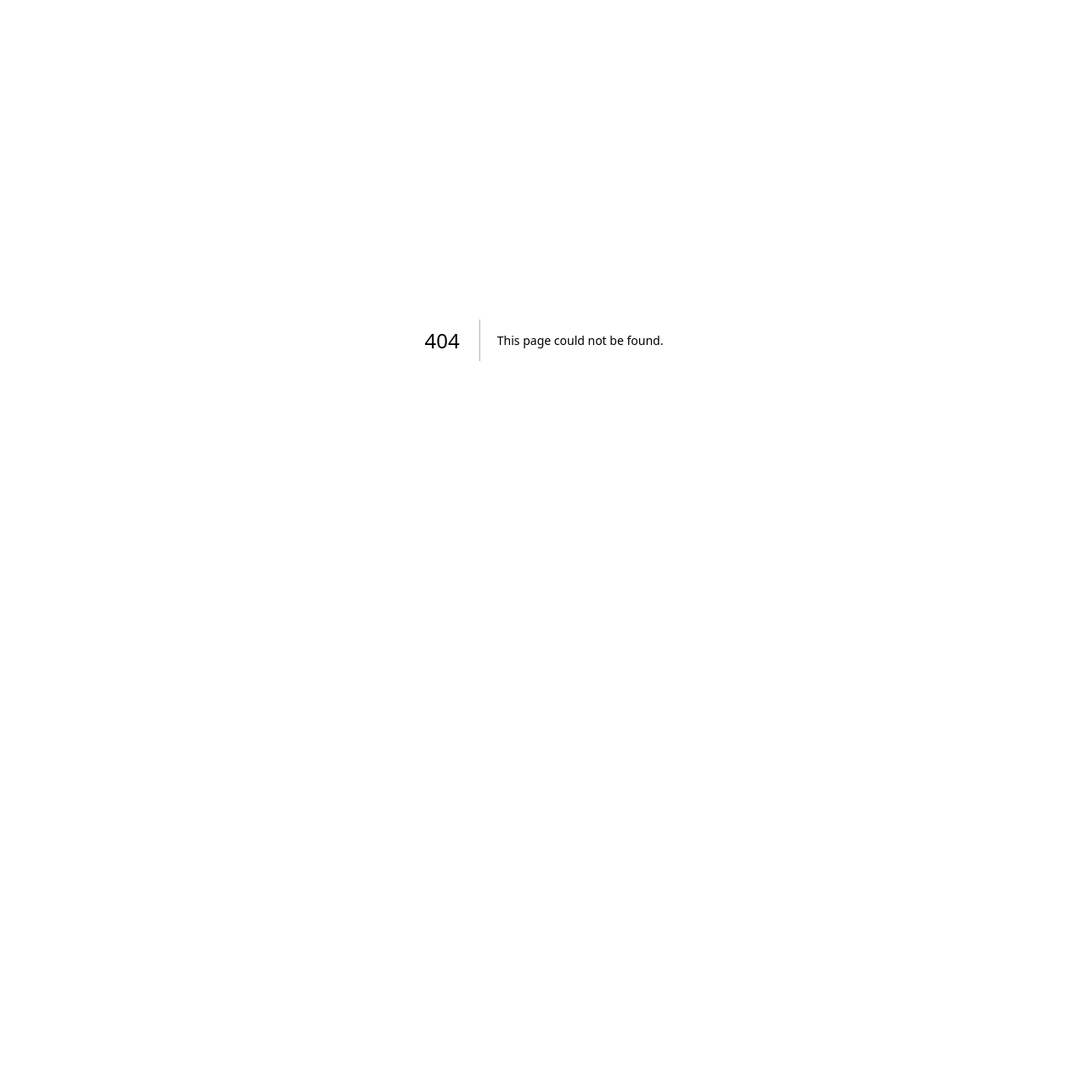
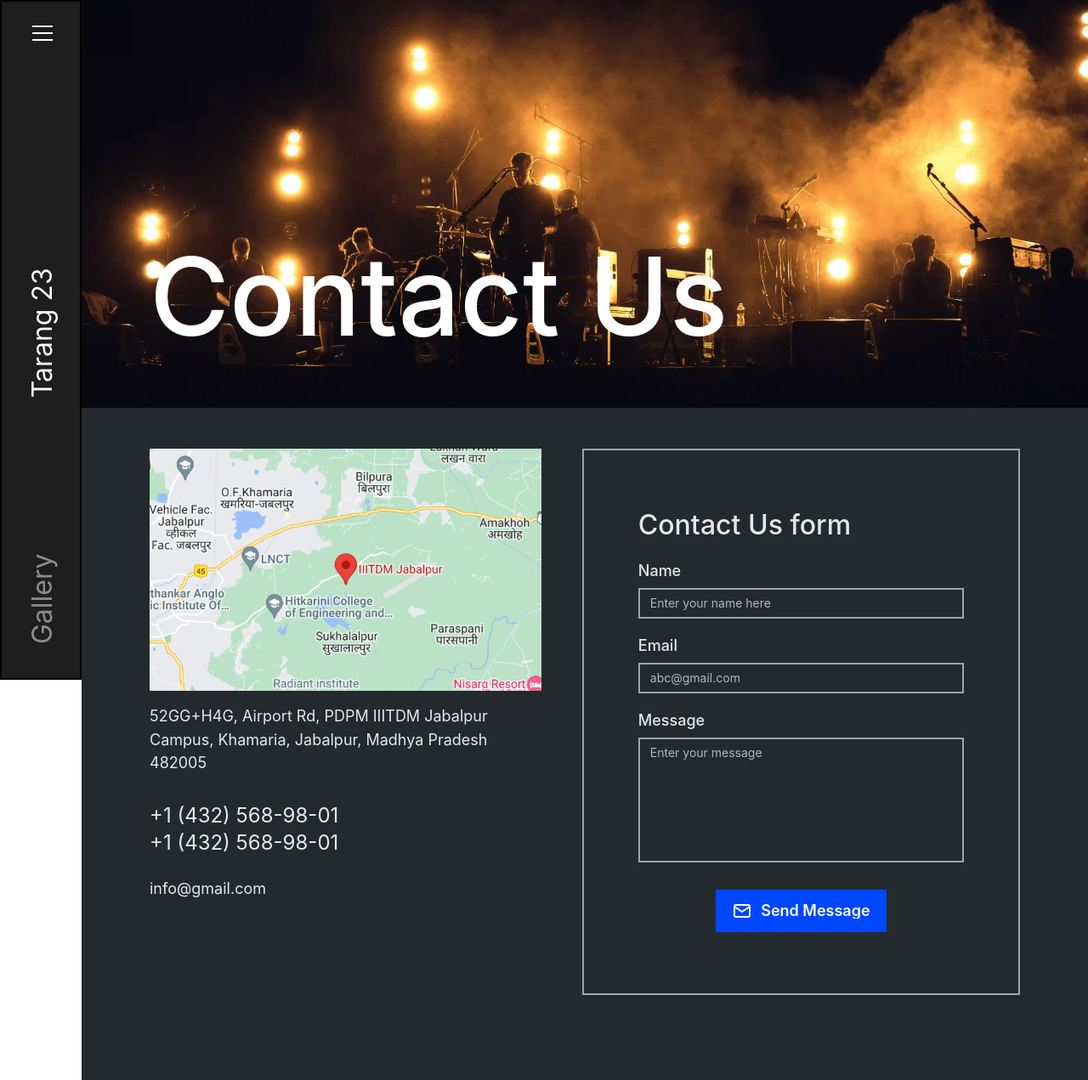
Before and after one commit to tarangIIITDMJ/tarang-web, a Next.js app: page /contact-us in a window 1280 px wide. Before the commit this address had no page. Shown: the top 1271 px of the page at 85% size. Before the commit the page ends 800 px from the top, so only its background shows below. Built offline with nearby package versions, Linux system fonts and the light colour scheme; a web font is replaced by a local one.

Commit message:
added contact page

```diff
--- /dev/null
+++ b/app/components/ContactPageSections/ContactDetails.jsx
@@ -0,0 +1,112 @@
+"use client";
+
+import { Box, Text, Grid, Stack } from "@mantine/core";
+import { useMediaQuery } from "@mantine/hooks";
+import cssStyles from "@/app/styles/contact.module.css";
+
+const eventsData = [
+  {
+    eventName: "Event Name",
+    person1Name: "Aditya Raj",
+    person1Number: "+1 (432) 568-98-01",
+    person2Name: "Swastik Bhowmik",
+    person2Number: "+1 (432) 568-98-01",
+  },
+  // Add more event data here
+];
+
+const EventContact = ({
+  makeMobile,
+  eventName,
+  person1Name,
+  person1Number,
+  person2Name,
+  person2Number,
+}) => {
+  return (
+    <Stack gap="1rem">
+      <Text fz="1.5rem" c="#E5E7EA" lh="1.5rem">
+        {eventName}
+      </Text>
+      <Box>
+        <Text c="#E5E7EA" fz={makeMobile ? "1rem" : "1.125rem"} lh={"1.5rem"}>
+          {person1Name} -{" "}
+          <span className={cssStyles.boldText}>{person1Number}</span>
+        </Text>
+        <Text c="#E5E7EA" fz={makeMobile ? "1rem" : "1.125rem"} lh={"1.5rem"}>
+          {person2Name} -{" "}
+          <span className={cssStyles.boldText}>{person2Number}</span>
+        </Text>
+      </Box>
+    </Stack>
+  );
+};
+
+const ContactDetails = () => {
+  const isMobileView = useMediaQuery("(max-width: 768px)");
+
+  return (
+    <Box
+      bg="#24292E"
+      px={isMobileView ? "2rem" : "5rem"}
+      py={isMobileView ? "2rem" : "3rem"}
+    >
+      <Text fz={isMobileView ? "2rem" : "4rem"} c="#E5E7EA" lh="100%">
+        Need help about a specific event?
+      </Text>
+      <Text fz={isMobileView ? "2rem" : "4rem"} c="#E5E7EA" lh="100%">
+        Contact the coordinators.
+      </Text>
+
+      <Grid pt={isMobileView ? "2rem" : "4.5rem"}>
+        {eventsData.map((event, index) => (
+          <Grid.Col key={index} span={{ base: 12, md: 6, lg: 4 }}>
+            <EventContact makeMobile={isMobileView} {...event} />
+          </Grid.Col>
+        ))}
+        {eventsData.map((event, index) => (
+          <Grid.Col
+            key={index + eventsData.length}
+            span={{ base: 12, md: 6, lg: 4 }}
+          >
+            <EventContact makeMobile={isMobileView} {...event} />
+          </Grid.Col>
+        ))}
+        {eventsData.map((event, index) => (
+          <Grid.Col
+            key={index + 2 * eventsData.length}
+            span={{ base: 12, md: 6, lg: 4 }}
+          >
+            <EventContact makeMobile={isMobileView} {...event} />
+          </Grid.Col>
+        ))}
+      </Grid>
+
+      <Grid pt={isMobileView ? "1rem" : "3.5rem"}>
+        {eventsData.map((event, index) => (
+          <Grid.Col key={index} span={{ base: 12, md: 6, lg: 4 }}>
+            <EventContact makeMobile={isMobileView} {...event} />
+          </Grid.Col>
+        ))}
+        {eventsData.map((event, index) => (
+          <Grid.Col
+            key={index + eventsData.length}
+            span={{ base: 12, md: 6, lg: 4 }}
+          >
+            <EventContact makeMobile={isMobileView} {...event} />
+          </Grid.Col>
+        ))}
+        {eventsData.map((event, index) => (
+          <Grid.Col
+            key={index + 2 * eventsData.length}
+            span={{ base: 12, md: 6, lg: 4 }}
+          >
+            <EventContact makeMobile={isMobileView} {...event} />
+          </Grid.Col>
+        ))}
+      </Grid>
+    </Box>
+  );
+};
+
+export default ContactDetails;
--- /dev/null
+++ b/app/components/ContactPageSections/ContactFormSection.jsx
@@ -0,0 +1,150 @@
+"use client";
+
+import {
+  Flex,
+  Stack,
+  Image,
+  Text,
+  TextInput,
+  Textarea,
+  Button,
+  Box,
+  Group,
+} from "@mantine/core";
+import { useForm } from "@mantine/form";
+import { useMediaQuery } from "@mantine/hooks";
+import { IconMail } from "@tabler/icons-react";
+
+const ContactFormSection = () => {
+  const isMobileView = useMediaQuery("(max-width: 768px)");
+
+  const commonInputStyles = {
+    input: {
+      border: "2px solid #9EA5AD",
+      marginTop: 6,
+      background: "#24292E",
+      color: "#E5E7EA",
+    },
+    label: {
+      color: "#E5E7EA",
+      fontSize: isMobileView ? "0.75rem" : "1.125rem",
+    },
+  };
+
+  const form = useForm({
+    initialValues: {
+      name: "",
+      email: "",
+      message: "",
+    },
+  });
+
+  return (
+    <Flex
+      direction={isMobileView ? "column" : "row"}
+      bg="#24292E"
+      px={isMobileView ? "2rem" : "5rem"}
+      py={isMobileView ? "2rem" : "3rem"}
+      gap="3rem"
+    >
+      <Stack maw={isMobileView ? "100%" : "45%"}>
+        <Image
+          src="/map(2).svg"
+          alt=""
+          pos="relative"
+          w="100%"
+          style={{ cursor: "pointer" }}
+        />
+        <Stack gap={isMobileView ? "1.5rem" : "2rem"}>
+          <Text c="#E5E7EA" fz={isMobileView ? "0.75rem" : "1.125rem"}>
+            52GG+H4G, Airport Rd, PDPM IIITDM Jabalpur Campus, Khamaria,
+            Jabalpur, Madhya Pradesh 482005
+          </Text>
+          <Stack gap={isMobileView ? "1rem" : "1.5rem"}>
+            <Box>
+              <Text
+                c="#E5E7EA"
+                fz={isMobileView ? "1rem" : "1.5rem"}
+                lh={isMobileView ? "1.2rem" : "2rem"}
+              >
+                +1 (432) 568-98-01
+              </Text>
+              <Text
+                c="#E5E7EA"
+                fz={isMobileView ? "1rem" : "1.5rem"}
+                lh={isMobileView ? "1.2rem" : "2rem"}
+              >
+                +1 (432) 568-98-01
+              </Text>
+            </Box>
+            <Text c="#E5E7EA" fz={isMobileView ? "0.75rem" : "1.125rem"}>
+              info@gmail.com
+            </Text>
+          </Stack>
+        </Stack>
+      </Stack>
+      <Box
+        w={isMobileView ? "100%" : 700}
+        h="100%"
+        py={isMobileView ? "2rem" : "4.5rem"}
+        px={isMobileView ? "2rem" : "4rem"}
+        style={{ border: "2px solid #9EA5AD" }}
+      >
+        <Text
+          c="#E5E7EA"
+          size={isMobileView ? "1.5rem" : "2rem"}
+          fw={500}
+          mb="1.5rem"
+        >
+          Contact Us form
+        </Text>
+        <form>
+          <Stack gap="1.125rem">
+            <TextInput
+              type="text"
+              label="Name"
+              placeholder="Enter your name here"
+              styles={commonInputStyles}
+              radius={0}
+              {...form.getInputProps("name")}
+            />
+            <TextInput
+              type="email"
+              label="Email"
+              placeholder="abc@gmail.com"
+              styles={commonInputStyles}
+              radius={0}
+              {...form.getInputProps("email")}
+            />
+            <Textarea
+              type="textarea"
+              label="Message"
+              autosize
+              minRows={isMobileView ? 4 : 6}
+              maxRows={8}
+              placeholder="Enter your message"
+              styles={commonInputStyles}
+              radius={0}
+              {...form.getInputProps("message")}
+            />
+          </Stack>
+          <Group pt="2rem" justify="center">
+            <Button
+              size={isMobileView ? "sm" : "lg"}
+              color="#0047FF"
+              leftSection={<IconMail />}
+              h="auto"
+              px={isMobileView ? "0.5rem" : "1.125rem"}
+              py="0.75rem"
+              radius={0}
+            >
+              Send Message
+            </Button>
+          </Group>
+        </form>
+      </Box>
+    </Flex>
+  );
+};
+
+export default ContactFormSection;
--- /dev/null
+++ b/app/components/ContactPageSections/HereSection.jsx
@@ -0,0 +1,42 @@
+import { BackgroundImage, Text, Box, Container } from "@mantine/core";
+import cssStyles from "@/app/styles/contact.module.css";
+
+export default function HeroSection() {
+  return (
+    <Box>
+      <Container
+        h={"60vh"}
+        m={0}
+        p={0}
+        miw="100%"
+        pos={"relative"}
+        className={cssStyles.HeroSectionContainer}
+      >
+        <BackgroundImage
+          src={`/jhankaar.webp`}
+          miw={"100%"}
+          h={"100%"}
+          style={{
+            hero: {
+              objectFit: "cover",
+              boxShadow: "0px 4px 4px 0px rgba(0, 0, 0, 0.25)",
+            },
+          }}
+        >
+          <Text
+            fz={"8rem"}
+            c="white"
+            pos="absolute"
+            fw={500}
+            bottom={"2rem"}
+            left={"5rem"}
+            lineClamp={1}
+            className={cssStyles.HeroSectionHeading}
+          >
+            Contact Us
+          </Text>
+        </BackgroundImage>
+      </Container>
+    </Box>
+  );
+}
--- a/app/components/LoginPage/LoginForm.jsx
+++ b/app/components/LoginPage/LoginForm.jsx
@@ -1,6 +1,6 @@
 "use client";
 import { useForm, isEmail, hasLength } from "@mantine/form";
-import { TextInput, Button, Box, Code, Text } from "@mantine/core";
+import { TextInput, Button, Box, Text } from "@mantine/core";
 import { IconArrowRight } from "@tabler/icons-react";
 import { notifications } from "@mantine/notifications";
 import Link from "next/link";
--- /dev/null
+++ b/app/contact-us/page.jsx
@@ -0,0 +1,16 @@
+import MainAppShell from "@/app/components/MainAppShell";
+import HeroSection from "../components/ContactPageSections/HereSection";
+import ContactFormSection from "../components/ContactPageSections/ContactFormSection";
+import ContactDetails from "../components/ContactPageSections/ContactDetails";
+
+const ContactUs = () => {
+  return (
+    <MainAppShell>
+      <HeroSection />
+      <ContactFormSection />
+      <ContactDetails />
+    </MainAppShell>
+  );
+};
+
+export default ContactUs;
--- a/app/events/[event]/page.jsx
+++ b/app/events/[event]/page.jsx
@@ -1,8 +1,8 @@
 import { Box } from "@mantine/core";
 import MainAppShell from "@/app/components/MainAppShell";
-import HeroSection from "@/app/components/EventDetailsSection/HeroSection";
-import EventDetails from "@/app/components/EventDetailsSection/EventDetails";
-import EventGuidelines from "@/app/components/EventDetailsSection/EventGuidelines";
+import HeroSection from "@/app/components/EventDetailsSections/HeroSection";
+import EventDetails from "@/app/components/EventDetailsSections/EventDetails";
+import EventGuidelines from "@/app/components/EventDetailsSections/EventGuidelines";
 import { getAllEvents, getEvent } from "@/app/utils/apis";
 
 export default async function Events({ params: { event } }) {
--- /dev/null
+++ b/app/styles/contact.module.css
@@ -0,0 +1,11 @@
+@media (max-width: $mantine-breakpoint-xs) {
+  /* Hero Section */
+  .HeroSectionContainer {
+    height: 50vh !important;
+  }
+  .HeroSectionHeading {
+    bottom: 2rem !important;
+    left: 2rem !important;
+    font-size: 3.5rem !important;
+  }
+}
```
Also changed, not shown: app/components/EventDetailsSections/EventDetails.jsx (renamed from app/components/EventDetailsSection/EventDetails.jsx), app/components/EventDetailsSections/EventGuidelines.jsx (renamed from app/components/EventDetailsSection/EventGuidelines.jsx), app/components/EventDetailsSections/HeroSection.jsx (renamed from app/components/EventDetailsSection/HeroSection.jsx), public/map(2).svg (added).
